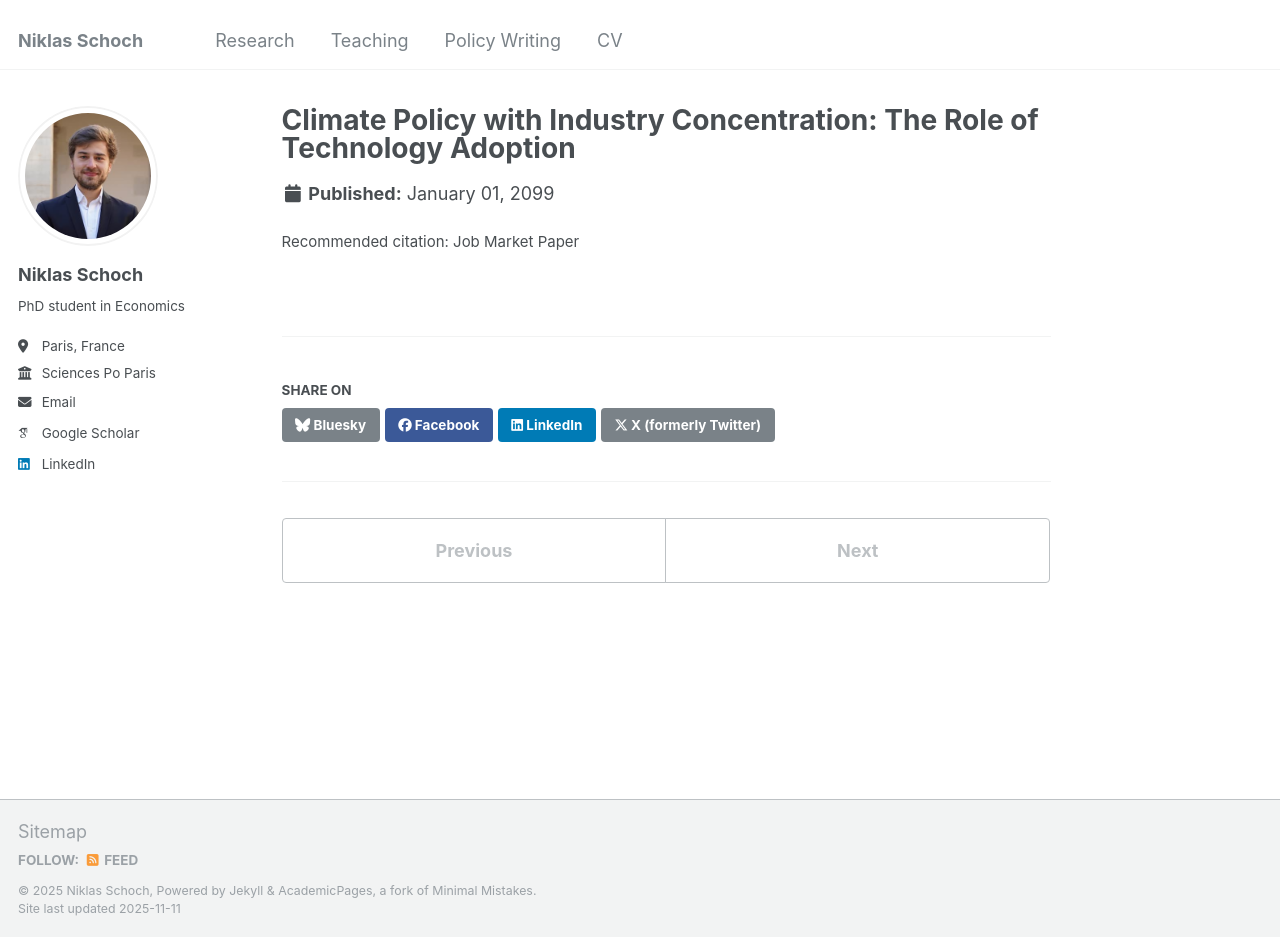
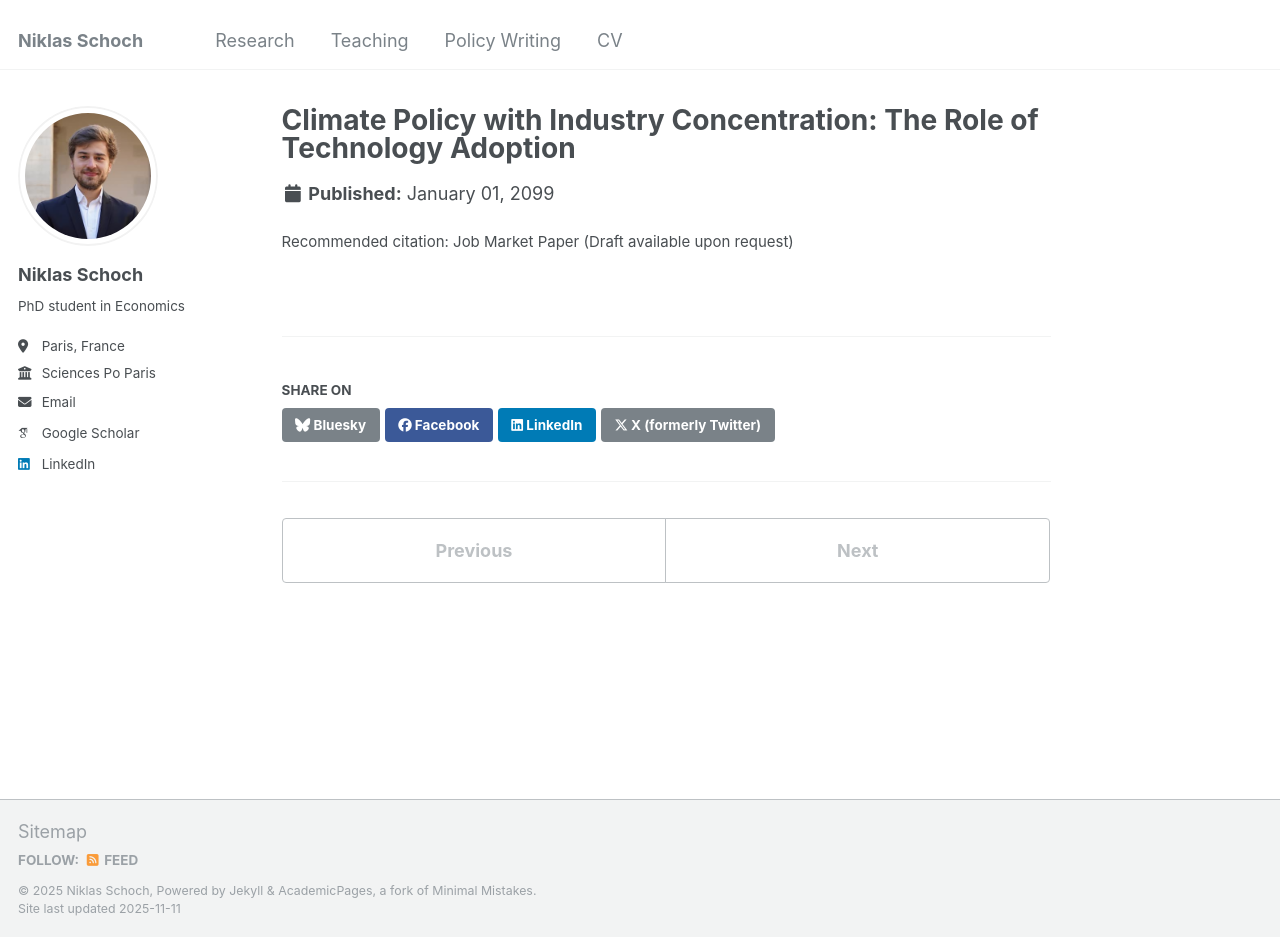
Before and after one commit to niklasschoch/niklasschoch.github.io, a Jekyll site: the page built from _publications/cement.md, in a window 1280 px wide and 937 px high. Built offline with Jekyll 4.4.1, drawn with Linux system fonts in a browser that asks for light colours; some web fonts are replaced.

Commit message:
Update cement.md
Signed-off-by: Niklas Schoch <74817881+niklasschoch@users.noreply.github.com>

```diff
--- a/_publications/cement.md
+++ b/_publications/cement.md
@@ -2,6 +2,6 @@
 title: "Climate Policy with Industry Concentration: The Role of Technology Adoption"
 date: 2099-01-01
 collection: publications
-category: Work in Progress
-citation: "Job Market Paper"
+category: Working Paper
+citation: "Job Market Paper (Draft available upon request)"
 ---
```
